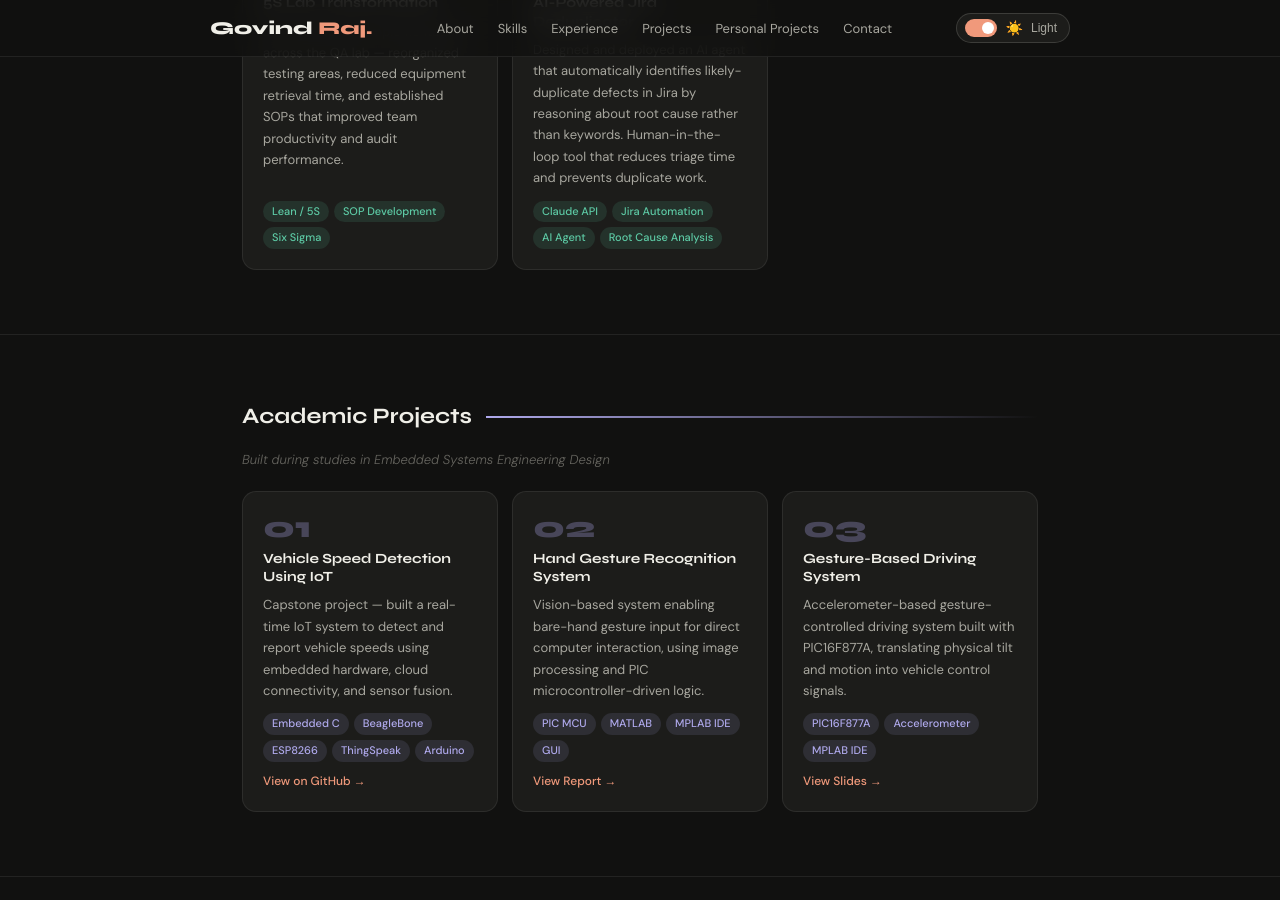
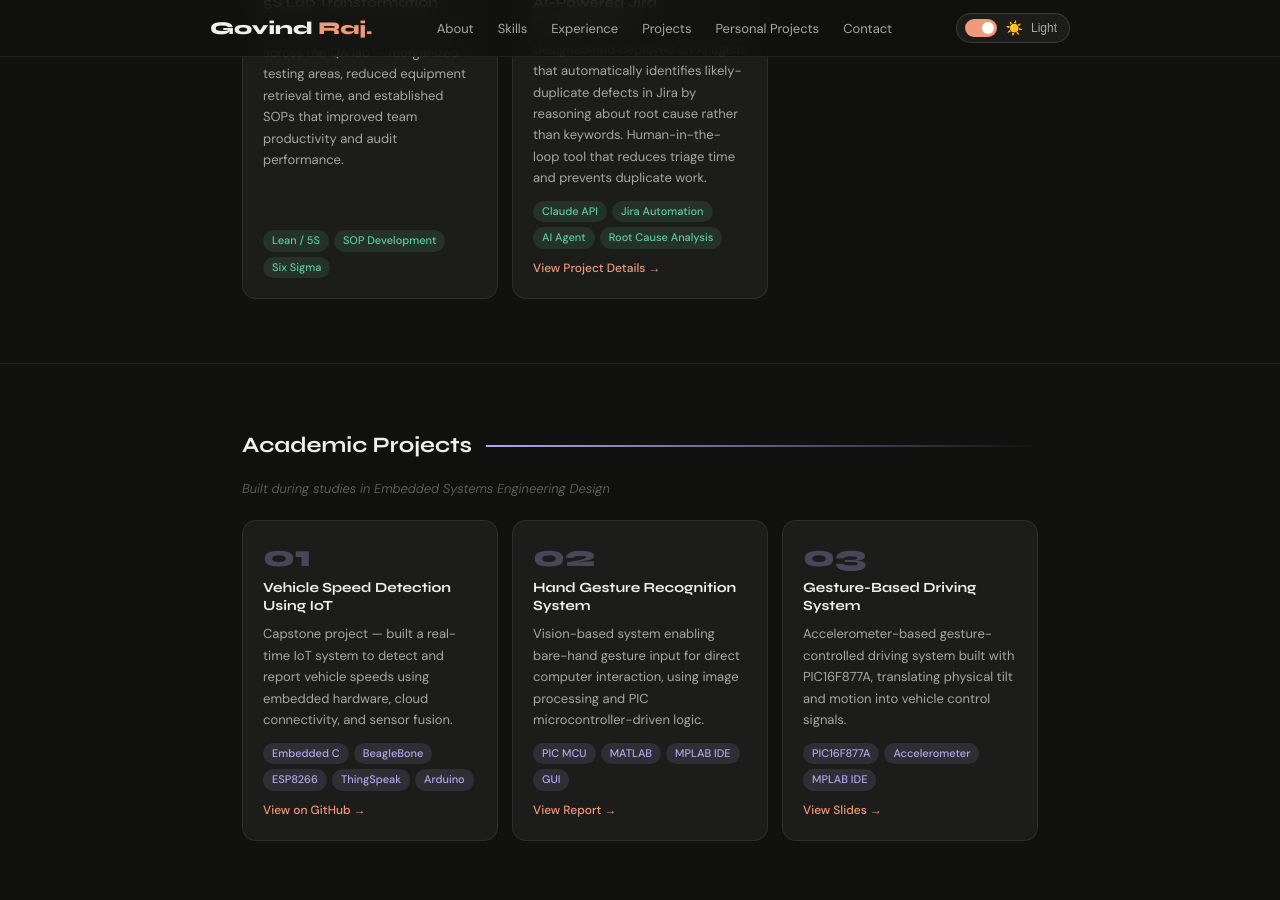
Before and after one commit to gov466/gov466.github.io, a Jekyll site: the page index.html, which Jekyll copies as it is, in a window 1280 px wide and 900 px high, scrolled down 3827 px. Built offline with Jekyll 4.4.1, drawn with Linux system fonts in a browser that asks for light colours.

Commit message:
Add GitHub link to Jira Deduplicator project

```diff
--- a/index.html
+++ b/index.html
@@ -918,6 +918,7 @@
             <span class="project-tag">AI Agent</span>
             <span class="project-tag">Root Cause Analysis</span>
           </div>
+          <a href="https://github.com/gov466/jira-deduplicator" target="_blank" rel="noopener" class="project-link">View Project Details →</a>
         </div>
 
       </div>
```
